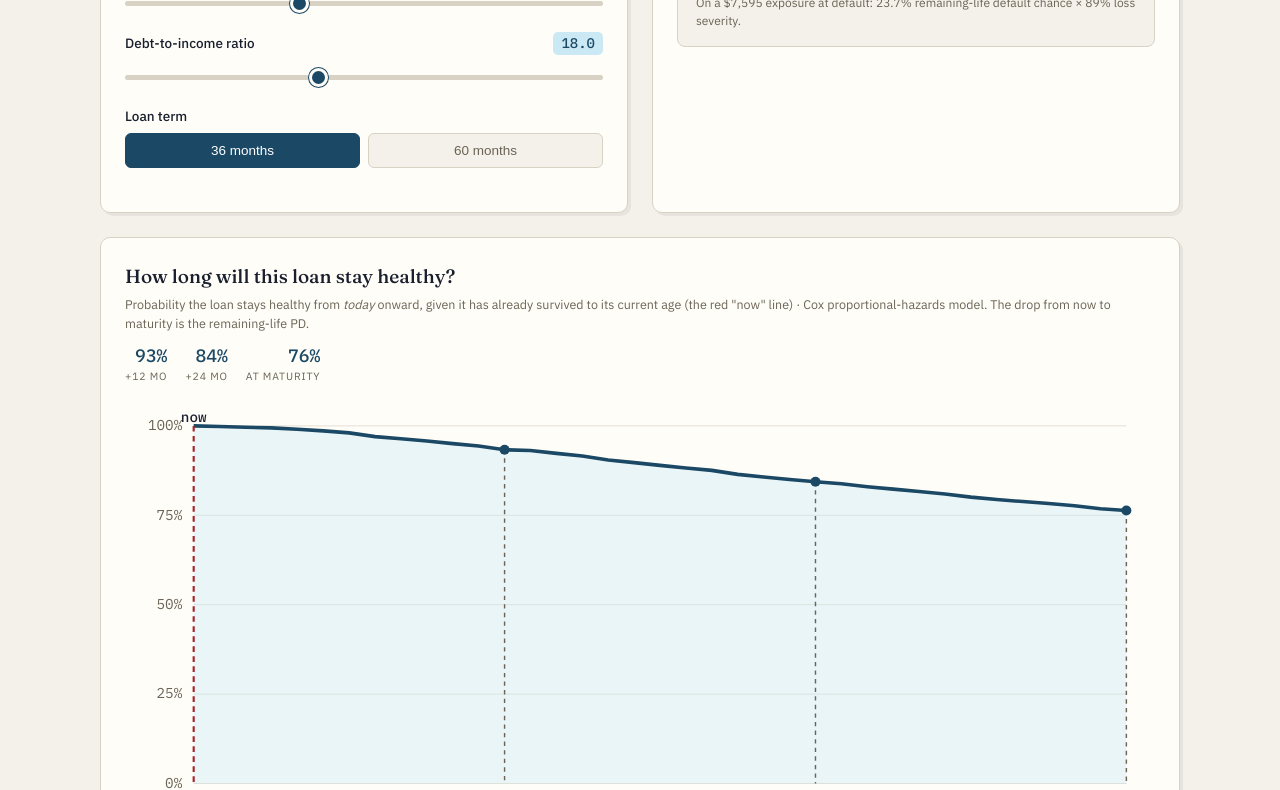
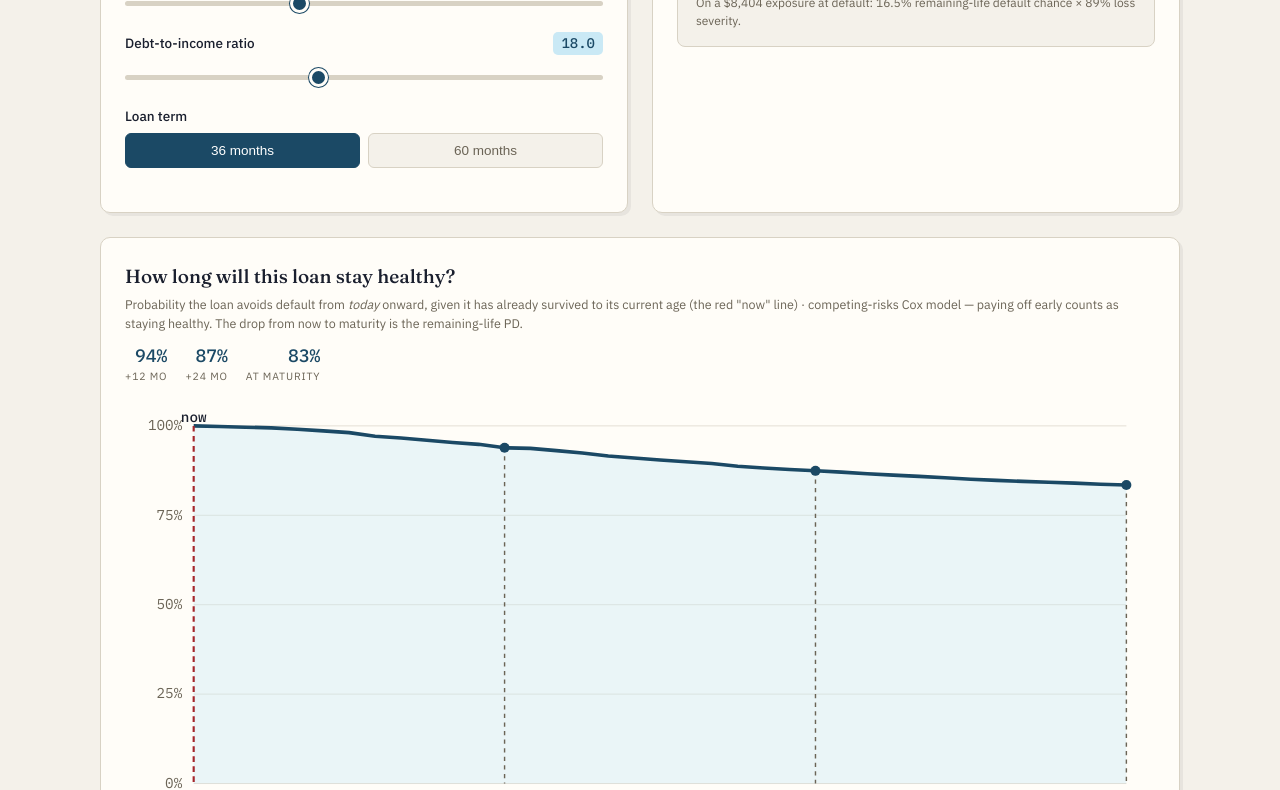
Before and after one commit to TheHoodedPortal/Lending-Club-Credit-Risk, a plain HTML site: page index.html in a window 1280 px wide. Shown: the part 727-1517 px from the top of the page. Drawn offline with Linux system fonts and the light colour scheme.

Commit message:
Competing-risks PD, expected-EAD integral, matured-vintage logistic
Reserve engine (04):
- PD now comes from two cause-specific Cox hazards (default + early
  payoff) walked forward month by month as a cumulative incidence: a
  loan that prepays can no longer default. The single-risk shortcut
  overstated PD on every matured vintage by 2-4pts; the backtest is now
  centred in-sample (2011: 9.3 pred vs 10.2 real; 2014: 10.1 vs 10.3)
  and ~1.5pts under on out-of-sample 2015-16 (vintage drift, documented).
- ECL integrates the loss over the default-time distribution: a default
  in month m hits the balance owed in month m, probability-weighted,
  instead of the balance at the expected default month.
- Reserve: $1,272M -> $1,038M (10.9% of outstanding); severe 2x $1,844M.
- Export cell prints both hazard models for the dashboard.

Stage-1 logistic (03):
- Trained and tested on matured loans only (age >= term, labels final):
  train <=2014, test out-of-time on the fully-seasoned 2015 cohort with
  matched 15% base rates. AUC 0.68 now measures lifetime discrimination;
  young-vintage caveat removed.
- Driver chart reorders: interest rate (+3.1pp/SD) leads, income and
  grade follow, public records no longer significant.
- Functional-form note re-validated on the new design (0.679 vs 0.681).

Dashboard (index.html):
- Carries both hazard models verbatim from the notebook export and runs
  the identical monthly walk in JS (matches the notebook to the dollar).
- Survival chart now plots probability of avoiding default (1 - CIF,
  prepayment counts as healthy); EAD metric is the probability-weighted
  expected exposure; new scenario arrays, cards, percentile benchmark,
  and copy.

README: new headline numbers, competing-risks explanation, honest
backtest narrative (centred calibration, 2015-16 vintage drift), matured
test design in section 2, updated method summary and caveats.

Co-Authored-By: Claude Opus 4.8 <noreply@anthropic.com>

```diff
--- a/index.html
+++ b/index.html
@@ -277,7 +277,7 @@
 
       <div class="metric">
         <div class="metric-head">
-          <span class="metric-name">Remaining-life PD<span class="help" tabindex="0" role="note" aria-label="About remaining-life PD">?<span class="tooltip">Probability the loan defaults over its remaining term, given it has already survived to its current age. From the Cox survival model.</span></span></span>
+          <span class="metric-name">Remaining-life PD<span class="help" tabindex="0" role="note" aria-label="About remaining-life PD">?<span class="tooltip">Probability the loan defaults over its remaining term, given it has already survived to its current age. From the competing-risks survival model — default and early payoff compete, since a loan that prepays can no longer default.</span></span></span>
           <span class="metric-val" id="pdVal">—</span>
         </div>
         <div class="bar-track"><div class="bar-fill" id="pdBar" style="width:0%"></div></div>
@@ -287,11 +287,11 @@
 
       <div class="metric">
         <div class="metric-head">
-          <span class="metric-name">Exposure at default<span class="help" tabindex="0" role="note" aria-label="About exposure at default">?<span class="tooltip">Principal still owed at the loan's projected default month (scheduled amortisation) — the base the loss applies to. It shrinks as the loan ages. Expected loss is ~89% of this (recovery on unsecured loans is low).</span></span></span>
+          <span class="metric-name">Exposure at default<span class="help" tabindex="0" role="note" aria-label="About exposure at default">?<span class="tooltip">Expected principal still owed if the loan defaults — the scheduled balance at each possible default month, weighted by that month's default probability. It shrinks as the loan ages. Expected loss is ~89% of this (recovery on unsecured loans is low).</span></span></span>
           <span class="metric-val" id="eadVal">—</span>
         </div>
         <div class="bar-track"><div class="bar-fill" id="eadBar" style="width:0%"></div></div>
-        <div class="metric-desc">Principal still owed when it defaults (projected) · loss severity ≈ 89%.</div>
+        <div class="metric-desc">Expected principal owed if it defaults (probability-weighted) · loss severity ≈ 89%.</div>
       </div>
 
       <div class="el-box">
@@ -306,7 +306,7 @@
     <div class="surv-head">
       <div>
         <h2>How long will this loan stay healthy?</h2>
-        <p class="note" style="margin-bottom:0;">Probability the loan stays healthy from <em>today</em> onward, given it has already survived to its current age (the red "now" line) · Cox proportional-hazards model. The drop from now to maturity is the remaining-life PD.</p>
+        <p class="note" style="margin-bottom:0;">Probability the loan avoids default from <em>today</em> onward, given it has already survived to its current age (the red "now" line) · competing-risks Cox model — paying off early counts as staying healthy. The drop from now to maturity is the remaining-life PD.</p>
       </div>
       <div class="surv-stats">
         <div class="surv-stat"><div class="s-num" id="surv12">—</div><div class="s-lab">+12 mo</div></div>
@@ -333,12 +333,12 @@
       </div>
       <div class="res-card">
         <div class="rc-lab">Expected reserve (base)</div>
-        <div class="rc-num">$1,272M</div>
-        <div class="rc-sub">13.4% of outstanding, current conditions</div>
+        <div class="rc-num">$1,038M</div>
+        <div class="rc-sub">10.9% of outstanding, current conditions</div>
       </div>
       <div class="res-card accent">
         <div class="rc-lab">Reserve under stress</div>
-        <div class="rc-num" id="resStress">$1,272M</div>
+        <div class="rc-num" id="resStress">$1,038M</div>
         <div class="rc-sub" id="resStressSub">no stress applied</div>
       </div>
     </div>
@@ -352,16 +352,18 @@
   </div>
 
   <footer>
-    Predictions use this project's fitted models: a Cox survival model for remaining-life probability of default (conditioned on the loan's current age), a flat ~89% loss-given-default on the outstanding balance (≈11% recovery), and the scheduled amortised balance at the projected default month as exposure-at-default. The portfolio reserve is the loan-level expected credit loss across the active book, anchored to each loan's actual outstanding balance; the scenario buttons scale every grade's default rate together.
+    Predictions use this project's fitted models: two cause-specific Cox hazards — default and early payoff — walked forward month by month for the remaining-life probability of default (competing risks, conditioned on the loan's current age), a flat ~89% loss-given-default on the outstanding balance (≈11% recovery), and the amortising balance weighted across possible default months as exposure-at-default. The portfolio reserve is the loan-level expected credit loss across the active book, anchored to each loan's actual outstanding balance; the scenario buttons scale every grade's default rate together.
     <div class="disclaimer">For demonstration only. Trained on unsecured consumer loans (Lending Club, 2007–2018); no macroeconomic overlay; not a substitute for a lender's own provisioning.</div>
   </footer>
 </div>
 
 <script>
-// ── Cox survival model (remaining-life PD) ───────────────────────────────────
+// ── Competing-risks Cox models (remaining-life PD) ───────────────────────────
+// Two cause-specific hazards: COXD = default, COXP = early payoff. A loan that
+// prepays can no longer default, so PD walks both risks forward month by month.
 // Exact values printed by the export cell at the end of 04_reserve.ipynb —
-// keep in sync with the notebook if the model is refit.
-const COX = {
+// keep in sync with the notebook if the models are refit.
+const COXD = {
   coef: { int_rate:7.705776883155778, dti:0.001529026327581638,
           fico:-0.0028990155000504316, annual_inc:-1.010828915096618e-6,
           grade_num:0.12058509774161612, term:-0.005068520405475906 },
@@ -379,6 +381,24 @@ const COX = {
     [54,0.72495],[55,0.72157],[56,0.71902],[57,0.71672],[58,0.71618],[59,0.71369],
     [60,0.71219]]
 };
+const COXP = {
+  coef: { int_rate:4.693107612412343, dti:-0.007789828128268262,
+          fico:0.0027653063096848333, annual_inc:2.3146468358264514e-7,
+          grade_num:-0.10595785290458479, term:-0.048245623181646984 },
+  means: { int_rate:0.13088154866666665, dti:18.8847558, fico:700.5909433333334,
+           annual_inc:78031.4488374, grade_num:2.663473333333333, term:42.89744 },
+  base: [[0,0.99652],[1,0.98703],[2,0.98075],[3,0.97638],[4,0.96856],[5,0.95893],
+    [6,0.94962],[7,0.93297],[8,0.92259],[9,0.91069],[10,0.89836],[11,0.8876],
+    [12,0.86784],[13,0.86387],[14,0.8483],[15,0.83302],[16,0.81125],[17,0.79783],
+    [18,0.78195],[19,0.76846],[20,0.75373],[21,0.72897],[22,0.71306],[23,0.69687],
+    [24,0.68183],[25,0.66697],[26,0.64972],[27,0.63358],[28,0.6175],[29,0.59972],
+    [30,0.57658],[31,0.55774],[32,0.54205],[33,0.52456],[34,0.50495],[35,0.47403],
+    [36,0.38279],[37,0.26647],[38,0.17784],[39,0.15771],[40,0.14787],[41,0.14077],
+    [42,0.13073],[43,0.12355],[44,0.11642],[45,0.10977],[46,0.10421],[47,0.09571],
+    [48,0.08978],[49,0.08554],[50,0.07773],[51,0.07328],[52,0.06763],[53,0.06215],
+    [54,0.05701],[55,0.05211],[56,0.04841],[57,0.04352],[58,0.03943],[59,0.03596],
+    [60,0.02912]]
+};
 // LGD = loss on the outstanding balance — ~89% on unsecured loans (≈11% recovery), flat across grades
 const LGD_CONST = 0.891;
 const GRADE_RATE = {1:7.5, 2:11, 3:14, 4:18, 5:22, 6:26, 7:29};
@@ -387,17 +407,17 @@ const GRADE_LETTER = {1:'A',2:'B',3:'C',4:'D',5:'E',6:'F',7:'G'};
 // Active-book ECL by grade ($M) at each downturn scenario — loan-level, from 04_reserve.ipynb
 const GLET = ['A','B','C','D','E','F','G'];
 const SCEN = [
-  { label:'Base',     mult:'current conditions',  total:1272, ecl:[94,235,404,312,151,54,21] },
-  { label:'Mild',     mult:'1.25× default rates',  total:1534, ecl:[114,283,486,378,183,65,25] },
-  { label:'Moderate', mult:'1.5× default rates',   total:1785, ecl:[135,332,569,443,212,70,26] },
-  { label:'Severe',   mult:'2× default rates',     total:2249, ecl:[176,428,733,570,242,73,27] },
-  { label:'Extreme',  mult:'2.5× default rates',   total:2657, ecl:[217,524,897,663,253,76,27] },
+  { label:'Base',     mult:'current conditions',  total:1038, ecl:[77,195,332,253,120,43,17] },
+  { label:'Mild',     mult:'1.25× default rates',  total:1244, ecl:[93,233,397,304,144,52,21] },
+  { label:'Moderate', mult:'1.5× default rates',   total:1448, ecl:[110,271,461,354,168,61,24] },
+  { label:'Severe',   mult:'2× default rates',     total:1844, ecl:[142,347,589,455,214,71,27] },
+  { label:'Extreme',  mult:'2.5× default rates',   total:2214, ecl:[175,423,717,555,242,74,28] },
 ];
 const EXPOSURE_TOTAL = 9489;     // $M
 
 // Remaining-life PD percentiles across the active book (0,5,...,100) — for the benchmark
-const REM_PD_PCT = [0.0000,0.0295,0.0480,0.0620,0.0735,0.0836,0.0933,0.1029,0.1131,
-  0.1250,0.1387,0.1530,0.1679,0.1858,0.2086,0.2334,0.2616,0.3035,0.3735,0.5166,1.0000];
+const REM_PD_PCT = [0.0000,0.0255,0.0382,0.0474,0.0550,0.0620,0.0687,0.0757,0.0830,
+  0.0913,0.1006,0.1104,0.1208,0.1332,0.1487,0.1660,0.1861,0.2174,0.2645,0.3670,1.0000];
 function pdPercentile(pd){
   if (pd<=REM_PD_PCT[0]) return 0;
   if (pd>=REM_PD_PCT[REM_PD_PCT.length-1]) return 100;
@@ -407,12 +427,10 @@ function pdPercentile(pd){
   return 100;
 }
 
-function sigmoid(z){ return 1/(1+Math.exp(-z)); }
-
-// interpolate baseline survival S0 at month t, then S = S0^hr
-function s0(t){
-  const b = COX.base;
-  if (t <= 0) return 1;
+// interpolate a model's baseline survival S0 at month t, then S = S0^hr
+function s0(model, t){
+  const b = model.base;
+  if (t <= 0) return b[0][1];
   for (let i=0;i<b.length;i++){
     if (b[i][0] >= t){
       if (i===0) return b[0][1];
@@ -426,43 +444,48 @@ function s0(t){
 let state = { grade_num:3, int_rate:14, age:0, fico:690, annual_inc:65000,
               loan_amnt:15000, dti:18, term:36 };
 
-function partialHazard(){
+function partialHazard(model){
   const x = { int_rate: state.int_rate/100, dti: state.dti, fico: state.fico,
               annual_inc: state.annual_inc, grade_num: state.grade_num, term: state.term };
   let lp = 0;
-  for (const k in COX.coef) lp += COX.coef[k]*(x[k]-COX.means[k]);
+  for (const k in model.coef) lp += model.coef[k]*(x[k]-model.means[k]);
   return Math.exp(lp);
 }
 
-function survAt(t, hr){ return Math.pow(s0(t), hr); }
+function survAt(model, t, hr){ return Math.pow(s0(model, t), hr); }
 
+// scheduled outstanding principal at month m
+function schedBal(m){
+  const r = (state.int_rate/100)/12, n = state.term, mm = Math.min(m, n);
+  if (r > 1e-9){
+    const f = Math.pow(1+r, n);
+    return Math.max(0, state.loan_amnt*(f - Math.pow(1+r, mm))/(f - 1));
+  }
+  return Math.max(0, state.loan_amnt*(1 - mm/n));
+}
+
+// Competing-risks walk: month by month from the loan's age to maturity it either
+// defaults (q_d), prepays (q_p), or survives. A default in month m hits the
+// scheduled balance at m, so the loss integrates over the default-time
+// distribution. cif[m] = cumulative probability of default by month m.
 function compute(){
-  const hr = partialHazard();
-  const age = Math.min(state.age, state.term);
-  const T = state.term;
-  const Sa = survAt(age, hr), ST = survAt(T, hr);
-  let pd = age >= T ? 0 : Math.max(0, Math.min(1, 1 - ST/Math.max(Sa,1e-9)));
-
-  // expected default month, conditional on defaulting in (age, T]
-  let num=0, den=0, sPrev=survAt(0,hr);
-  for (let m=1;m<=72;m++){
-    const sM = survAt(m,hr), dP = Math.max(0, sPrev-sM);
-    if (m>age && m<=T){ num += m*dP; den += dP; }
-    sPrev = sM;
+  const hrd = partialHazard(COXD), hrp = partialHazard(COXP);
+  const age = Math.min(state.age, state.term), T = state.term;
+  let alive = 1, pd = 0, eadsum = 0;
+  const cif = new Array(T+1).fill(0);
+  for (let m=1; m<=T; m++){
+    if (m <= age){ cif[m] = 0; continue; }
+    const prev = Math.max(age, m-1);
+    const qd = Math.max(0, 1 - survAt(COXD,m,hrd)/Math.max(survAt(COXD,prev,hrd), 1e-12));
+    const qp = Math.max(0, 1 - survAt(COXP,m,hrp)/Math.max(survAt(COXP,prev,hrp), 1e-12));
+    const pdm = alive*qd;
+    pd += pdm; eadsum += pdm*schedBal(m);
+    alive *= (1-qd)*(1-qp);
+    cif[m] = pd;
   }
-  const expMonth = den>1e-9 ? num/den : (age+T)/2;
-  const lgd = LGD_CONST;
-
-  // exposure-at-default = scheduled outstanding principal at the projected default month
-  const r = (state.int_rate/100)/12, n = T, m = Math.min(expMonth, n);
-  let ead;
-  if (r > 1e-9){
-    const f = Math.pow(1+r,n);
-    ead = state.loan_amnt * (f - Math.pow(1+r,m)) / (f - 1);
-  } else { ead = state.loan_amnt * (1 - m/n); }
-  ead = Math.max(0, ead);
-
-  return { pd, lgd, el: pd*lgd*ead, bal: ead, hr };
+  pd = Math.min(1, pd);
+  const ead = pd > 1e-9 ? eadsum/pd : 0;   // E[balance | default]
+  return { pd, lgd: LGD_CONST, el: LGD_CONST*eadsum, bal: ead, cif };
 }
 
 function colorFor(pd){
@@ -503,14 +526,15 @@ bind('intRate','int_rate'); bind('age','age'); bind('fico','fico');
 bind('inc','annual_inc'); bind('amt','loan_amnt'); bind('dti','dti');
 
 // ── Survival chart ───────────────────────────────────────────────────────────
-function drawSurvival(hr){
+function drawSurvival(cif){
   const W=720,H=300,padL=48,padR=20,padT=16,padB=34;
-  const age=Math.min(state.age, state.term), T=state.term, Sa=survAt(age,hr);
+  const age=Math.min(state.age, state.term), T=state.term;
   // x-axis spans the whole term (0 → maturity), so the right-hand gap is gone.
   const xs=m=>padL+(m/T)*(W-padL-padR), ys=s=>padT+(1-s)*(H-padT-padB);
-  // conditional survival given the loan has reached its current age: S(t)/S(age).
-  // Flat at 100% over the months it has already survived, then declines to maturity.
-  const cond=t=>Math.min(survAt(t,hr)/Math.max(Sa,1e-9), 1);
+  // probability of NO default by month m, given alive at the current age:
+  // 1 − cumulative incidence of default. Early payoff counts as staying healthy.
+  // Flat at 100% over the months already survived, then declines to maturity.
+  const cond=m=>1 - (cif[Math.min(Math.max(0,Math.round(m)), T)] || 0);
   let svg='';
   for (let p=0;p<=1.0001;p+=0.25){ const y=ys(p);
     svg+=`<line class="gridline" x1="${padL}" y1="${y}" x2="${W-padR}" y2="${y}"/>`;
@@ -577,7 +601,7 @@ function update(){
   document.getElementById('amtVal').textContent = '$'+state.loan_amnt.toLocaleString();
   document.getElementById('dtiVal').textContent = state.dti.toFixed(1);
 
-  const { pd, lgd, el, bal, hr } = compute();
+  const { pd, lgd, el, bal, cif } = compute();
   const c = colorFor(pd);
 
   const v=document.getElementById('verdict'), vs=document.getElementById('verdictSub');
@@ -608,7 +632,7 @@ function update(){
   document.getElementById('elDetail').textContent =
     `On a $${Math.round(bal).toLocaleString()} exposure at default: ${(pd*100).toFixed(1)}% remaining-life default chance × ${(lgd*100).toFixed(0)}% loss severity.`;
 
-  drawSurvival(hr);
+  drawSurvival(cif);
 }
 
 // init
```
Also changed, not shown: output/figures/ecl_backtest.png, output/figures/ecl_by_grade.png, output/figures/ecl_stress.png, output/figures/marginal_effects.png, output/figures/predicted_probability_dist.png, output/figures/roc_curve.png, 3 other files.
